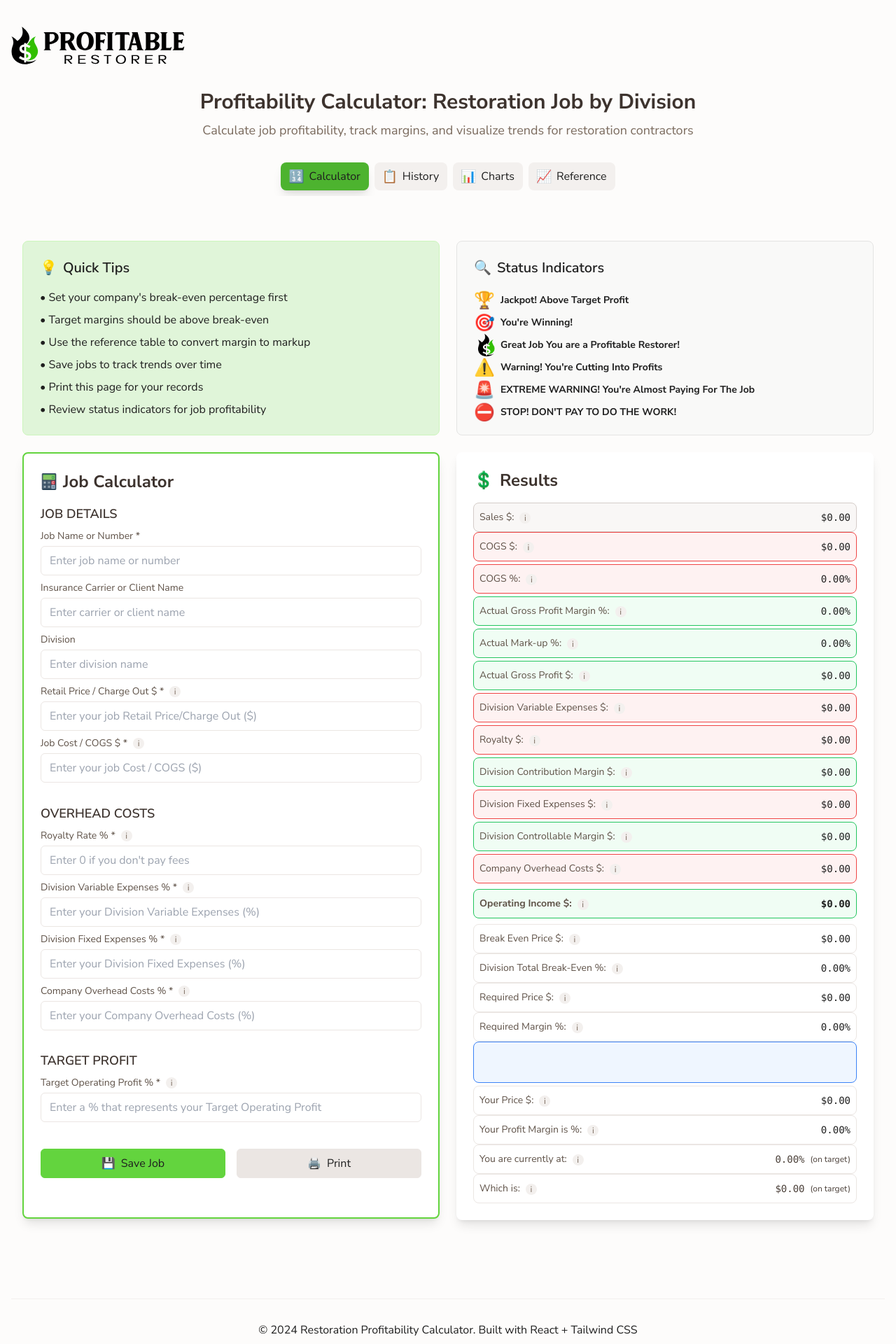
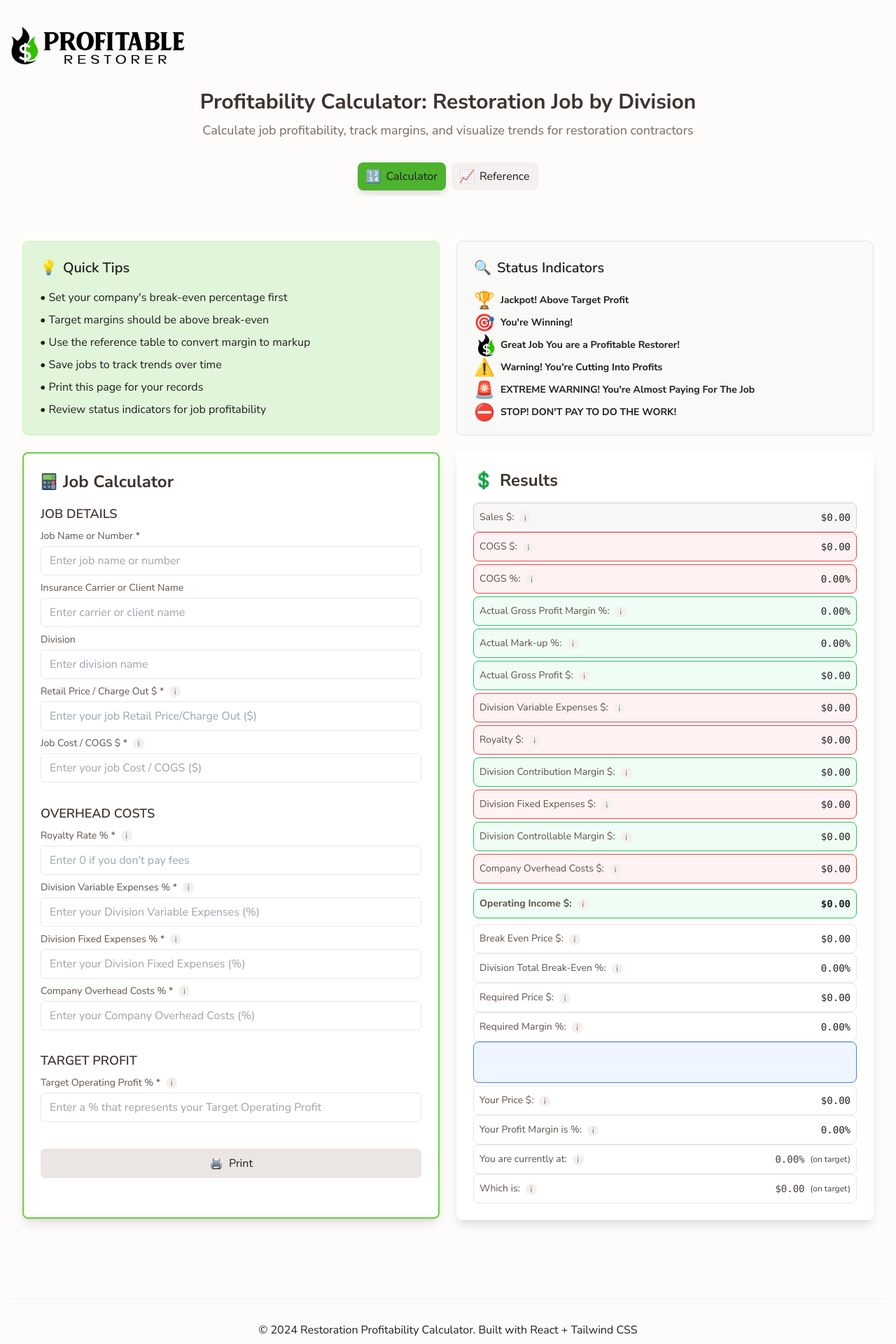
Before and after one commit to KayFernPR/Division-Calculator, a React (Vite) app: page / in a window 1280 px wide. Shown: the top 1920 px of the page at 70% size. Built offline with nearby package versions, Linux system fonts and the light colour scheme.

Commit message:
Restore all updates and remove History/Chart tabs properly - keep custom emblem and all recent improvements

```diff
--- a/src/App.jsx
+++ b/src/App.jsx
@@ -1,82 +1,14 @@
-import { useState, useEffect } from 'react'
+import { useState } from 'react'
 import Calculator from './components/Calculator'
-import JobHistory from './components/JobHistory'
 import MarginMarkupTable from './components/MarginMarkupTable'
-import ProfitChart from './components/ProfitChart'
 import MobileEnhancements from './components/MobileEnhancements'
 
 function App() {
-  const [jobs, setJobs] = useState([])
   const [activeTab, setActiveTab] = useState('calculator')
   const [error, setError] = useState(null)
 
-
-  // Load jobs from localStorage
-  useEffect(() => {
-    try {
-      const savedJobs = localStorage.getItem('profitabilityJobs')
-      if (savedJobs) {
-        setJobs(JSON.parse(savedJobs))
-      }
-    } catch (err) {
-      console.error('Error loading jobs:', err)
-    }
-  }, [])
-
-
-  // Save jobs to localStorage whenever jobs change
-  useEffect(() => {
-    try {
-      localStorage.setItem('profitabilityJobs', JSON.stringify(jobs))
-    } catch (err) {
-      console.error('Error saving jobs:', err)
-    }
-  }, [jobs])
-
-  const addJob = (jobData) => {
-    try {
-      console.log('addJob function called with:', jobData)
-      const newJob = {
-        id: Date.now(),
-        ...jobData,
-        timestamp: new Date().toISOString()
-      }
-      console.log('Created new job:', newJob)
-      setJobs(prevJobs => [newJob, ...prevJobs])
-
-      // Auto-scroll to results after saving
-      setTimeout(() => {
-        console.log('Switching to history tab')
-        setActiveTab('history')
-      }, 500)
-    } catch (error) {
-      console.error('Error in addJob function:', error)
-      setError('Failed to save job. Please try again.')
-    }
-  }
-
-  const deleteJob = (jobId) => {
-    try {
-      setJobs(prevJobs => prevJobs.filter(job => job.id !== jobId))
-    } catch (error) {
-      console.error('Error deleting job:', error)
-      setError('Failed to delete job. Please try again.')
-    }
-  }
-
-  const clearHistory = () => {
-    try {
-      setJobs([])
-    } catch (error) {
-      console.error('Error clearing history:', error)
-      setError('Failed to clear history. Please try again.')
-    }
-  }
-
   const tabs = [
     { id: 'calculator', label: 'Calculator', icon: '🔢' },
-    { id: 'history', label: 'History', icon: '📋' },
-    { id: 'chart', label: 'Charts', icon: '📊' },
     { id: 'reference', label: 'Reference', icon: '📈' }
   ]
 
@@ -147,21 +79,7 @@ function App() {
         <div className="space-y-8">
           {/* Calculator Tab */}
           {activeTab === 'calculator' && (
-            <Calculator onAddJob={addJob} />
-          )}
-
-          {/* History Tab */}
-          {activeTab === 'history' && (
-            <JobHistory
-              jobs={jobs}
-              onDeleteJob={deleteJob}
-              onClearHistory={clearHistory}
-            />
-          )}
-
-          {/* Chart Tab */}
-          {activeTab === 'chart' && (
-            <ProfitChart jobs={jobs} />
+            <Calculator />
           )}
 
           {/* Reference Tab */}
--- a/src/components/Calculator.jsx
+++ b/src/components/Calculator.jsx
@@ -1,6 +1,6 @@
 import React, { useState, useEffect, useRef } from 'react'
 
-const Calculator = ({ onAddJob }) => {
+const Calculator = () => {
   const [formData, setFormData] = useState({
     retailPrice: '',
     jobCost: '',
@@ -280,52 +280,6 @@ const Calculator = ({ onAddJob }) => {
     }
   }
 
-  const handleSaveJob = () => {
-    // Check if calculation fields are valid and results are calculated
-    const isCalculationValid = validateForm()
-    console.log('Calculation validation result:', isCalculationValid)
-    console.log('Form data:', formData)
-    console.log('Is calculated:', isCalculated)
-
-    if (!isCalculationValid) {
-      alert('Please fill in all required calculation fields and calculate results before saving.')
-      return
-    }
-
-    if (!isCalculated) {
-      alert('Please calculate results before saving the job.')
-      return
-    }
-
-    // Check if job name is provided (required for saving to history)
-    const jobNameInput = document.getElementById('jobName')
-    const jobName = jobNameInput ? jobNameInput.value.trim() : ''
-
-    if (!jobName) {
-      alert('Please enter a Job Name or Number to save this job to history.')
-      return
-    }
-
-    // Get optional field values directly from DOM
-    const clientNameInput = document.getElementById('clientName')
-    const divisionInput = document.getElementById('division')
-
-    // Prepare job data to save
-    const jobData = {
-      ...formData,
-      jobName: jobName,
-      clientName: clientNameInput ? clientNameInput.value : '',
-      division: divisionInput ? divisionInput.value : '',
-      results: results,
-      timestamp: new Date().toISOString()
-    }
-
-    // Call the onAddJob function passed from App component
-    if (onAddJob) {
-      onAddJob(jobData)
-      alert('Job saved successfully!')
-    }
-  }
 
   const handlePrint = () => {
     // Create a new window for printing
@@ -1037,15 +991,6 @@ const Calculator = ({ onAddJob }) => {
 
                 {/* Action Buttons */}
                 <div className="flex gap-4 pt-2" style={{marginTop: '30px'}}>
-              <button
-                    type="button"
-                    onClick={handleSaveJob}
-                    className="flex-1 py-2 px-4 rounded-md focus:outline-none focus:ring-2 focus:ring-offset-2 transition-colors flex items-center justify-center gap-2"
-                    style={{backgroundColor: '#63D43E', borderColor: '#63D43E', color: '#1F1F1F', borderWidth: '1px', borderStyle: 'solid'}}
-              >
-                    <span>💾</span>
-                    Save Job
-              </button>
           <button
             type="button"
             onClick={handlePrint}
```
